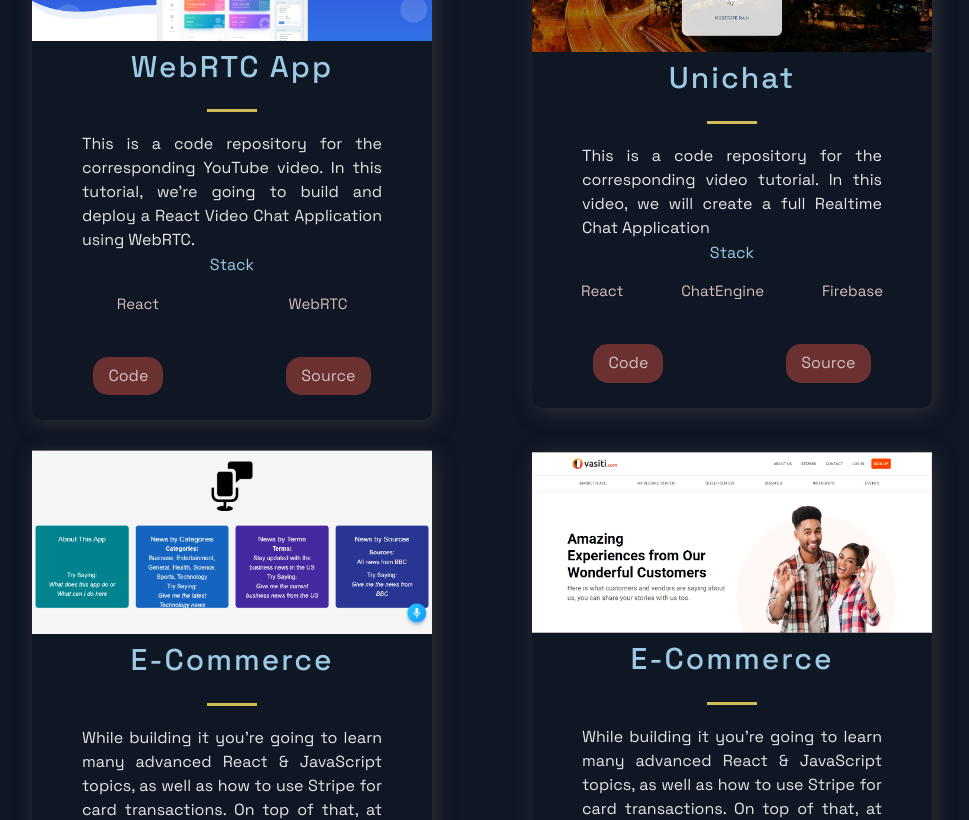
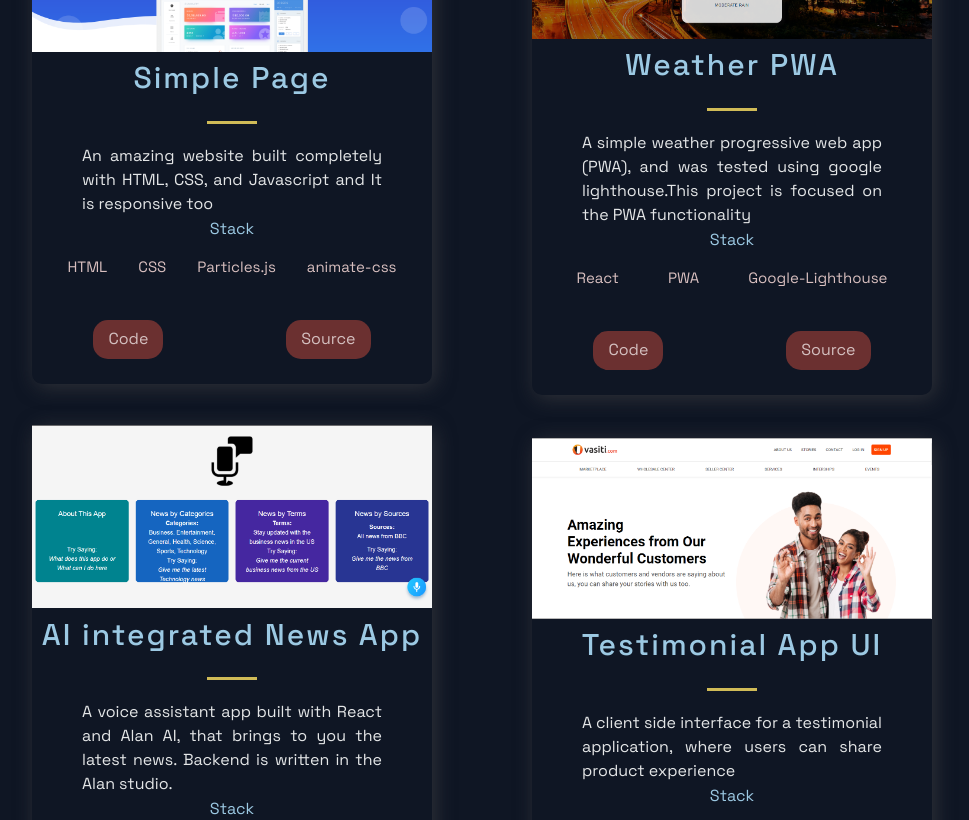
Before and after one commit to chayyccee/my_p, a Next.js app: page / in a window 1280 px wide. Shown: the part 1740-2560 px from the top of the page, without its empty margins (158-1127 px from the left). Built offline with nearby package versions, Linux system fonts and the light colour scheme.

Commit message:
finished with project's data

```diff
--- a/src/constants/constants.js
+++ b/src/constants/constants.js
@@ -11,53 +11,53 @@ export const projects = [
     title: 'Flair',
     description:"I was part of the team that built this application. It's an application for startups in Asia",
     image: '/images/2.png',
-    tags: ['React', 'Ant Design', 'Node', 'MongoDB'],
+    tags: ['React', 'Ant Design', 'Redux', 'Node', 'MongoDB'],
     source: 'https://founderslair.com/',
     id: 1,
   },
   {
-    title: 'WebRTC App',
-    description: "This is a code repository for the corresponding YouTube video. In this tutorial, we're going to build and deploy a React Video Chat Application using WebRTC.",
+    title: 'Simple Page',
+    description: "An amazing website built completely with HTML, CSS, and Javascript and It is responsive too",
       image: '/images/3.png',
-      tags: ['React', 'WebRTC'],
-    source: 'https://google.com',
-    visit: 'https://google.com',
+      tags: ['HTML', 'CSS', 'Particles.js', 'animate-css'],
+    source: 'https://chayyccee.github.io/frontend-design/',
+    visit: 'https://github.com/chayyccee/frontend-design',
     id: 2,
   },
   {
-    title: 'Unichat',
-    description: "This is a code repository for the corresponding video tutorial. In this video, we will create a full Realtime Chat Application",
+    title: 'Weather PWA',
+    description: "A simple weather progressive web app (PWA), and was tested using google lighthouse.This project is focused on the PWA functionality",
     image: '/images/4.png',
-    tags: ['React', 'ChatEngine', 'Firebase'],
-    source: 'https://google.com',
-    visit: 'https://google.com',
+    tags: ['React', 'PWA', 'Google-Lighthouse'],
+    source: 'https://pwa-weather-app-by-chinedu.netlify.app/',
+    visit: 'https://github.com/chayyccee/weather-pwa',
     id: 3,
   },
   {
-    title: 'E-Commerce',
-    description:"While building it you're going to learn many advanced React & JavaScript topics, as well as how to use Stripe for card transactions. On top of that, at the end of the video, you will have this unique and complex webshop app that you will be able to add to your portfolio. And trust me, e-commerce applications are impressive.",
+    title: 'AI integrated News App',
+    description:"A voice assistant app built with React and Alan AI, that brings to you the latest news. Backend is written in the Alan studio.",
     image: '/images/5.png',
-    tags: ['React', 'JavaScript'],
-    source: 'https://google.com',
-    visit: 'https://google.com',
+    tags: ['React', 'Material UI', 'Alan AI'],
+    source: 'https://news-ai-app.netlify.app/',
+    visit: 'https://github.com/chayyccee/voice-assistant-app',
     id: 4,
   },
   {
-    title: 'E-Commerce',
-    description:"While building it you're going to learn many advanced React & JavaScript topics, as well as how to use Stripe for card transactions. On top of that, at the end of the video, you will have this unique and complex webshop app that you will be able to add to your portfolio. And trust me, e-commerce applications are impressive.",
+    title: 'Testimonial App UI',
+    description:"A client side interface for a testimonial application, where users can share product experience",
     image: '/images/6.png',
-    tags: ['React', 'JavaScript'],
-    source: 'https://google.com',
-    visit: 'https://google.com',
+    tags: ['React', 'React-Bootstrap', 'Material UI'],
+    source: 'https://vasiti-testimonial.netlify.app/',
+    visit: 'https://github.com/chayyccee/testimonial-app---vasiti',
     id: 5,
   },
   {
     title: 'Memories App',
     description: "The App is called Memories and it is a simple social media app that allows users to post interesting events that happened in their lives.",
       image: '/images/7.png',
-      tags: ['MongoDB', 'Express', 'React', 'Material UI', 'Node'],
-    source: 'https://github.com/chayyccee/memories-client',
-    visit: 'https://memories-app-frontend.netlify.app/',
+      tags: ['MongoDB', 'Express', 'React', 'Redux', 'Material UI', 'Node'],
+    source: 'https://memories-app-frontend.netlify.app/',
+    visit: 'https://github.com/chayyccee/memories-client',
     id: 6,
   },
 ];
```
